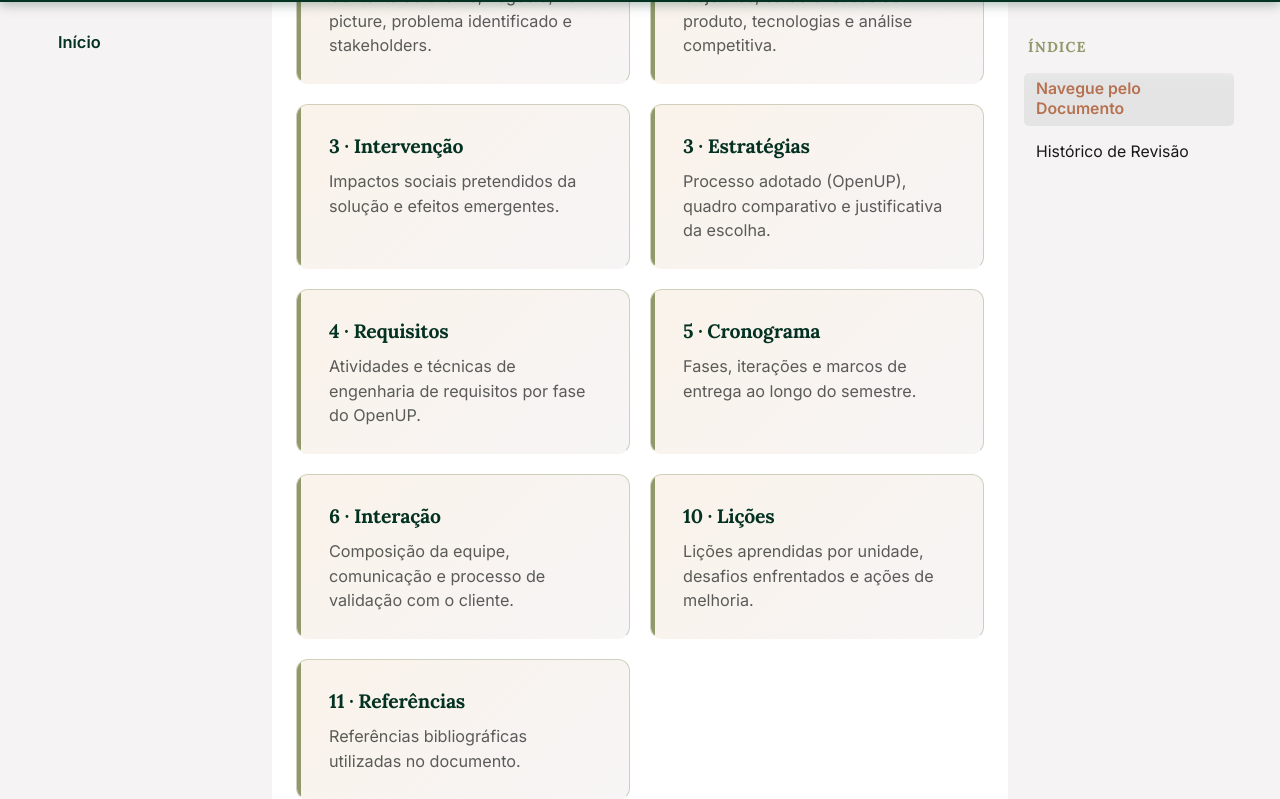
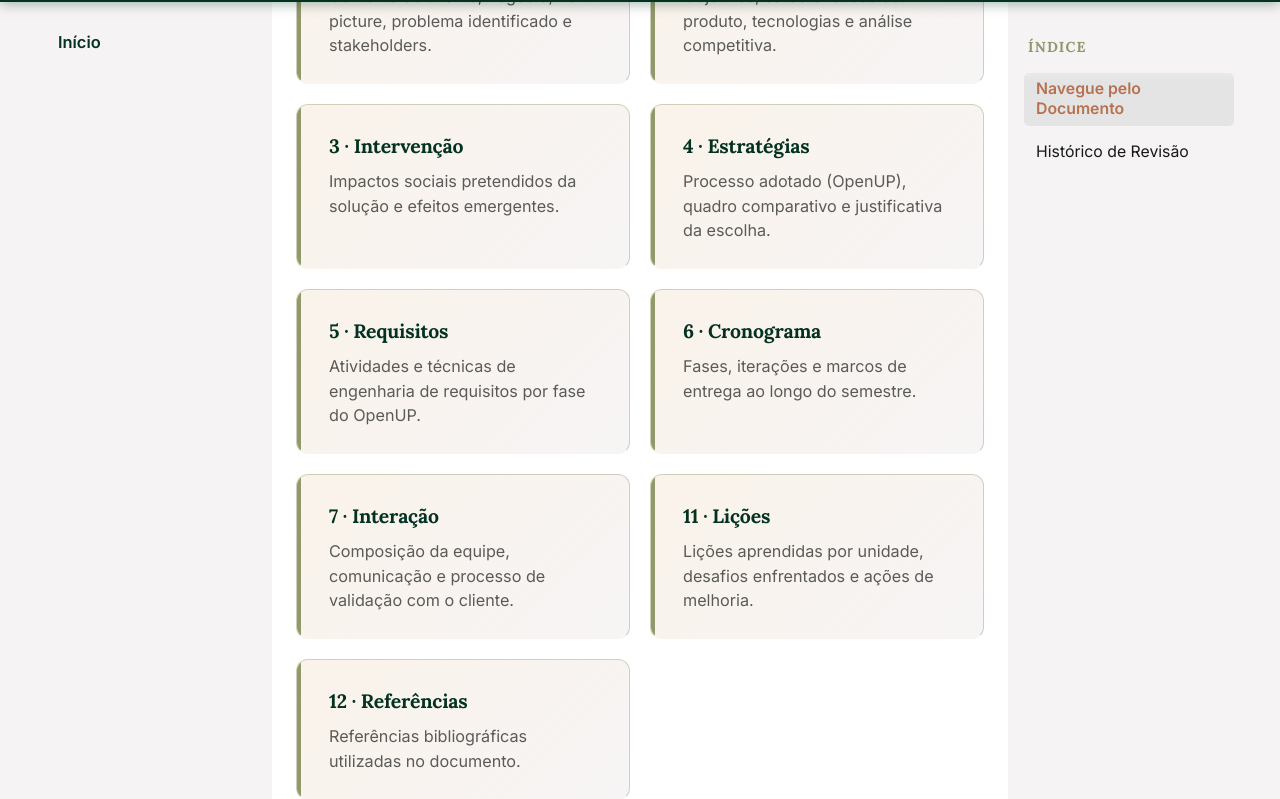
Before and after one commit to mdsreq-fga-unb/REQ-2026.1-T02-Nativo, an MkDocs documentation site: the page built from docs/index.md, in a window 1280 px wide and 1400 px high, scrolled down 581 px. Shown: the part 127-926 px from the top of the window. Built offline with MkDocs 1.6.1 and Material for MkDocs 9.7.7, drawn with Linux system fonts in a browser that asks for light colours.

Commit message:
fix: numeração navegação

```diff
--- a/docs/index.md
+++ b/docs/index.md
@@ -22,27 +22,27 @@ Bem-vindo à documentação oficial do projeto **Nativo** — um aplicativo trad
     <p>Impactos sociais pretendidos da solução e efeitos emergentes.</p>
   </a>
   <a class="section-card" href="04-estrategias/">
-    <h3>3 · Estratégias</h3>
+    <h3>4 · Estratégias</h3>
     <p>Processo adotado (OpenUP), quadro comparativo e justificativa da escolha.</p>
   </a>
   <a class="section-card" href="05-requisitos/">
-    <h3>4 · Requisitos</h3>
+    <h3>5 · Requisitos</h3>
     <p>Atividades e técnicas de engenharia de requisitos por fase do OpenUP.</p>
   </a>
   <a class="section-card" href="06-cronograma/">
-    <h3>5 · Cronograma</h3>
+    <h3>6 · Cronograma</h3>
     <p>Fases, iterações e marcos de entrega ao longo do semestre.</p>
   </a>
   <a class="section-card" href="07-interacao/">
-    <h3>6 · Interação</h3>
+    <h3>7 · Interação</h3>
     <p>Composição da equipe, comunicação e processo de validação com o cliente.</p>
   </a>
   <a class="section-card" href="11-licoes/">
-    <h3>10 · Lições</h3>
+    <h3>11 · Lições</h3>
     <p>Lições aprendidas por unidade, desafios enfrentados e ações de melhoria.</p>
   </a>
   <a class="section-card" href="12-referencias/">
-    <h3>11 · Referências</h3>
+    <h3>12 · Referências</h3>
     <p>Referências bibliográficas utilizadas no documento.</p>
   </a>
 </div>
```
